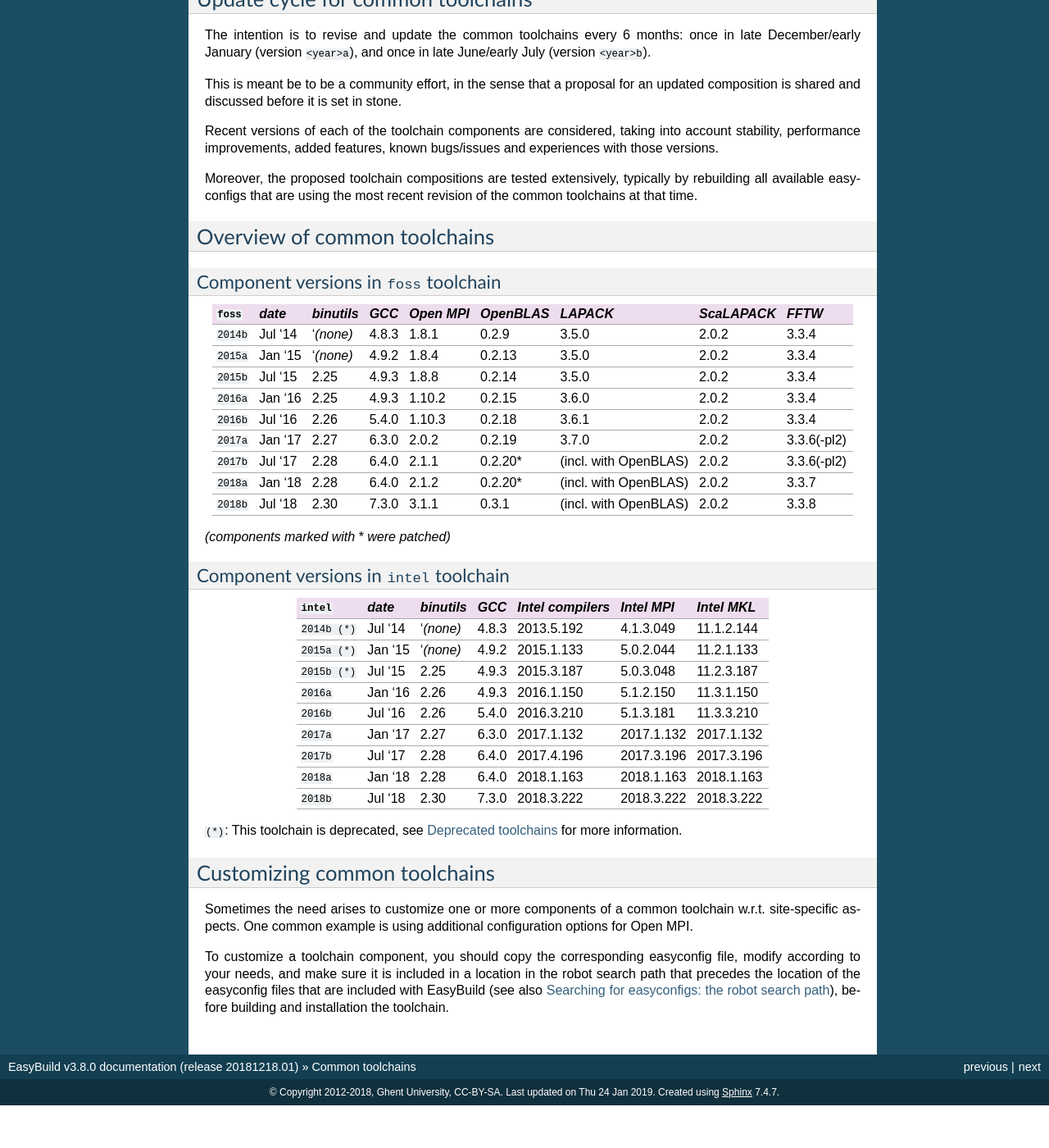
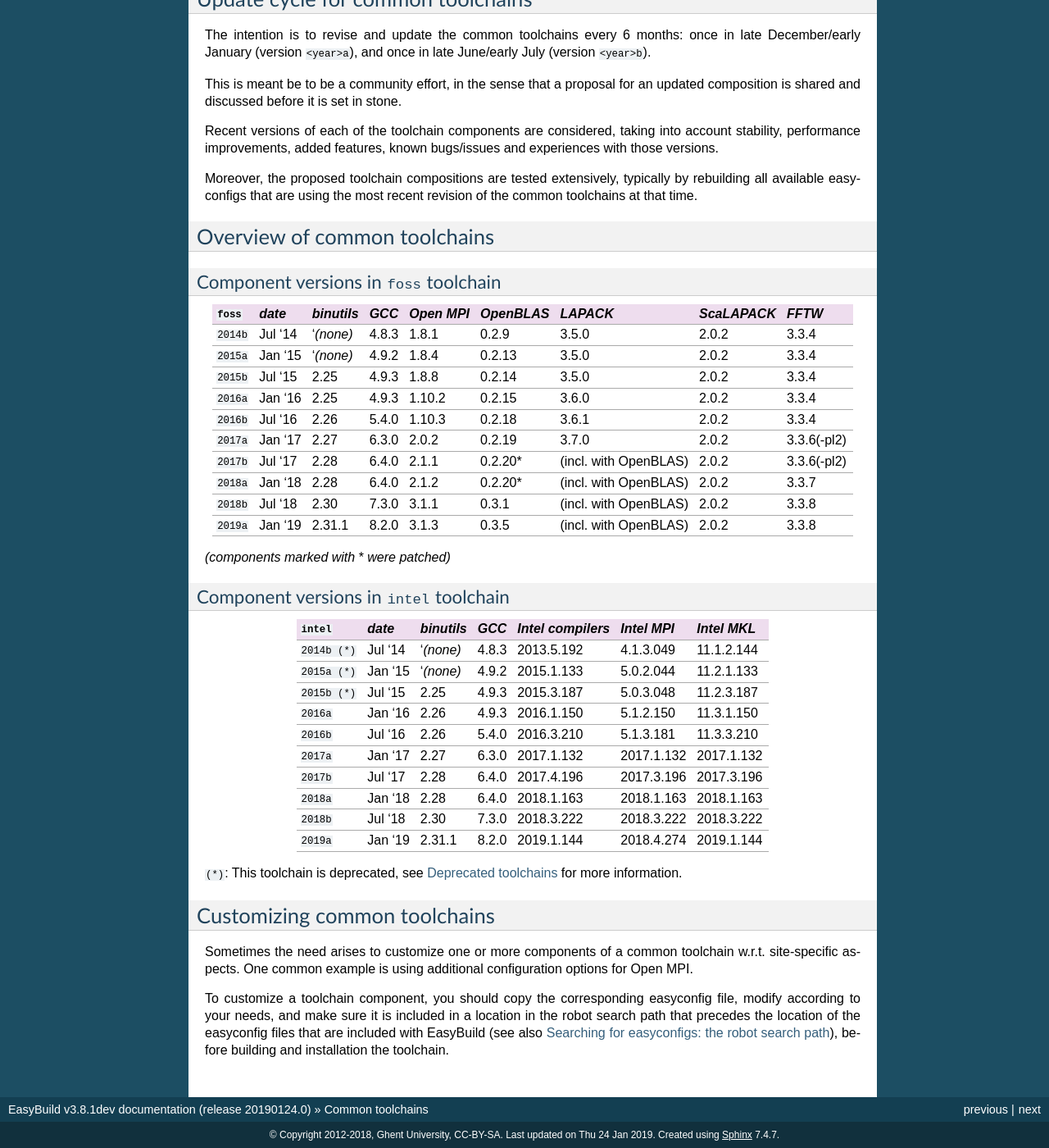
Before and after one commit to easybuilders/easybuild, a Sphinx documentation site: the page built from docs/Common-toolchains.rst, in a window 1280 px wide and 1400 px high, scrolled down 2070 px. Shown: the whole window at 82% size. Built offline with Sphinx 7.4.7, drawn with Linux system fonts in a browser that asks for light colours; pages that are not in the unit, such as notebooks, are missing from menus; before the commit the page ends 3418 px from its top, so only the background shows below that; some of the changed text lies outside the part shown.

Commit message:
add definitions of 2019a common toolchains

```diff
--- a/docs/Changelog.rst
+++ b/docs/Changelog.rst
@@ -5,6 +5,7 @@
 
 (for EasyBuild release notes, see :ref:`release_notes`)
 
+* **release 20190124.01** (`Jan 24th 2019`): add definitions for ``2018b`` common toolchains (see :ref:`common_toolchains`)
 * **release 20181218.01** (`Dec 18th 2018`): update release notes for EasyBuild v3.8.0 (see :ref:`release_notes_eb380`)
 * **release 20181114.01** (`Nov 14th 2018`): add documentation on deprecated easyconfigs & toolchains (:ref:`deprecated_easyconfigs`)
 * **release 20181104.01** (`Nov 4th 2018`): update ``--job`` documentation to also cover ``Slurm`` job backend (see :ref:`submitting_jobs`)
--- a/docs/Common-toolchains.rst
+++ b/docs/Common-toolchains.rst
@@ -170,6 +170,8 @@
 +----------------+-------------+------------+-----------+------------+------------+-----------------------+--------------+-------------+
 | ``2018b``      | Jul '18     | 2.30       | 7.3.0     | 3.1.1      | 0.3.1      | (incl. with OpenBLAS) | 2.0.2        | 3.3.8       |
 +----------------+-------------+------------+-----------+------------+------------+-----------------------+--------------+-------------+
+| ``2019a``      | Jan '19     | 2.31.1     | 8.2.0     | 3.1.3      | 0.3.5      | (incl. with OpenBLAS) | 2.0.2        | 3.3.8       |
++----------------+-------------+------------+-----------+------------+------------+-----------------------+--------------+-------------+
 
 *(components marked with* * *were patched)*
 
@@ -200,6 +202,8 @@
 +----------------+-------------+-------------+-----------+--------------------+-------------+--------------+
 | ``2018b``      | Jul '18     | 2.30        | 7.3.0     | 2018.3.222         | 2018.3.222  | 2018.3.222   |
 +----------------+-------------+-------------+-----------+--------------------+-------------+--------------+
+| ``2019a``      | Jan '19     | 2.31.1      | 8.2.0     | 2019.1.144         | 2018.4.274  | 2019.1.144   |
++----------------+-------------+-------------+-----------+--------------------+-------------+--------------+
 
 ``(*)``: This toolchain is deprecated, see :ref:`deprecated_easyconfigs_toolchains` for more information.
 
--- a/docs/conf.py
+++ b/docs/conf.py
@@ -41,9 +41,9 @@
 # other places throughout the built documents.
 #
 # The short X.Y version.
-version = '3.8.0'  # this is meant to reference the version of EasyBuild
+version = '3.8.1dev'  # this is meant to reference the version of EasyBuild
 # The full version, including alpha/beta/rc tags.
-release = '20181218.01'  # this is meant to reference the version of the documentation itself
+release = '20190124.0'  # this is meant to reference the version of the documentation itself
 
 # There are two options for replacing |today|: either, you set today to some
 # non-false value, then it is used:
```
